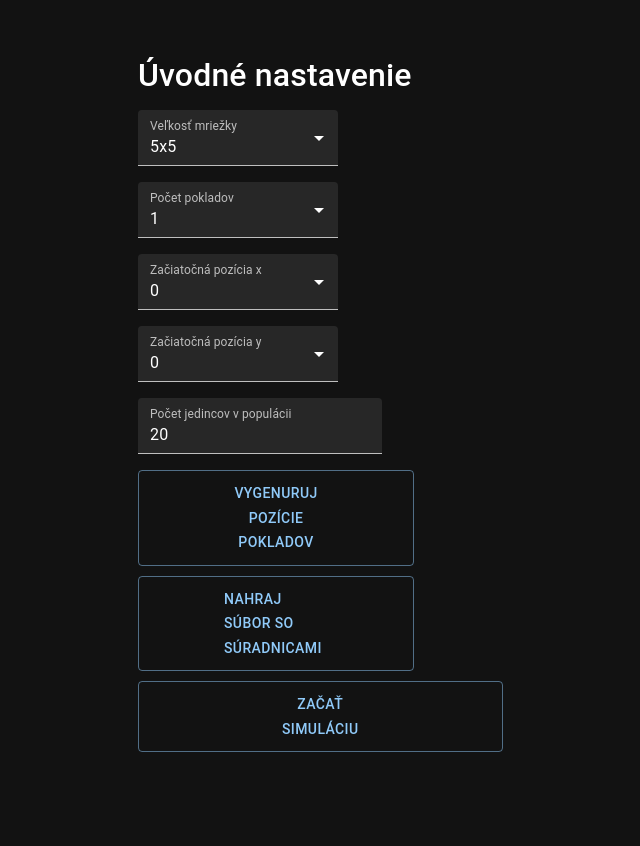
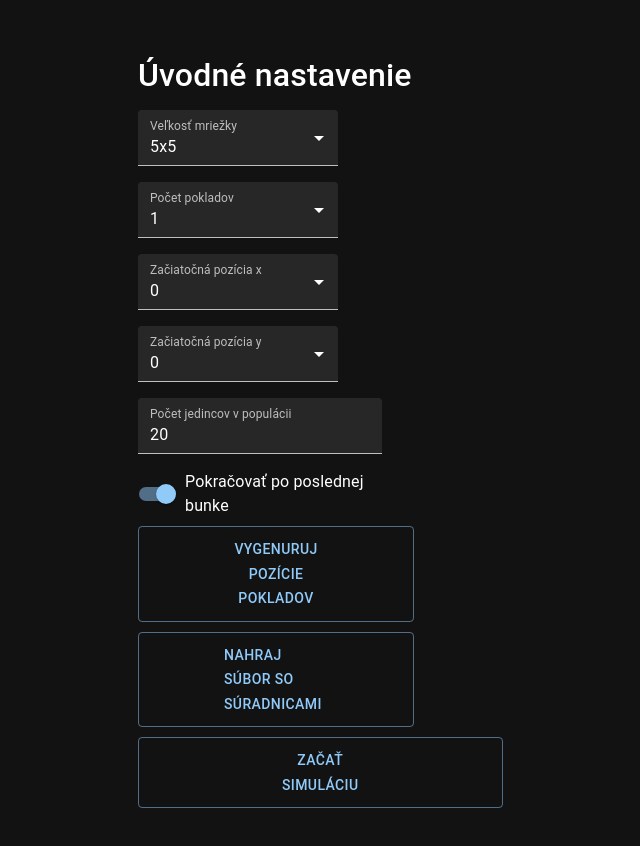
Before and after one commit to DavidSchmidt3/genetic-algorithm, a React (Create React App) app: page / in a window 1280 px wide. Shown: the top 846 px of the page, without its empty margins (80-720 px from the left). Before the commit the page ends 808 px from the top, so only its background shows below. Built offline with nearby package versions, Linux system fonts and the light colour scheme.

Commit message:
Change input

```diff
--- a/src/App.js
+++ b/src/App.js
@@ -14,15 +14,21 @@ class App extends React.Component {
       x: 0,
       y: 0,
       count: 1,
-      populationCount: 20
+      populationCount: 20,
+      continue: true
     };
   }
 
   handleChangeGrid = e => {
     this.setState({ [e.target.name]: e.target.value }, () => {
-      if (e.target.name === 'gridSize') {
+      if (e.target.name === 'gridSize')
+        this.setState({ x: 0, y: 0 }, () => {
+          this.setState({ grid: this.createGrid() });
+        });
+      if (e.target.name === 'count')
+        this.generatePositions();
+      else
         this.setState({ grid: this.createGrid() });
-      }
     });
   }
 
@@ -253,6 +259,10 @@ class App extends React.Component {
     return { ...stats, success: false };
   }
 
+  handleContinueChange = e => {
+    this.setState({ continue: e.target.checked });
+  }
+
   render() {
     return (
       <div className="mx-auto">
@@ -271,6 +281,8 @@ class App extends React.Component {
                 changePopulation={this.changePopulation}
                 setPopulation={this.setPopulation}
                 populationCount={this.state.populationCount}
+                continue={this.state.continue}
+                handleContinueChange={this.handleContinueChange}
               />
             </Grid>
             <Grid className="mt-5" item xs={6}>
--- a/src/Settings.js
+++ b/src/Settings.js
@@ -5,6 +5,9 @@ import MenuItem from '@mui/material/MenuItem';
 import FormControl from '@mui/material/FormControl';
 import TextField from '@mui/material/TextField';
 import Select from '@mui/material/Select';
+import FormControlLabel from '@mui/material/FormControlLabel';
+import Switch from '@mui/material/Switch';
+
 
 export default class Settings extends React.Component {
   render() {
@@ -85,6 +88,11 @@ export default class Settings extends React.Component {
           />
         </FormControl>
         <div className="m-2">
+          <FormControl>
+            <FormControlLabel control={<Switch checked={this.props.continue} onChange={this.props.handleContinueChange} />} label="Pokračovať po poslednej bunke" />
+          </FormControl>
+        </div>
+        <div className="m-2">
           <Button onClick={this.props.generatePositions} className="ml-5 button" variant="outlined">Vygenuruj pozície pokladov</Button>
           <br />
           <Button className="button-2" variant="outlined" component="label">
```
